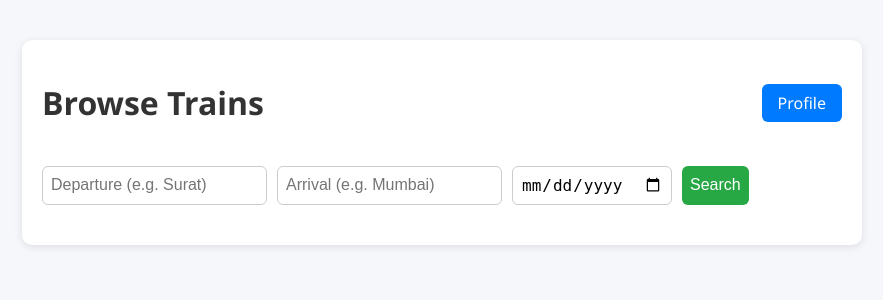
After one commit to Ujjval-dargar/TravelEase, a Flask app: page /browse_trains in a window 1280 px wide. The commit adds this page. Shown: the top 300 px of the page, without its empty margins (198-1081 px from the left). Run offline with Flask 3, Linux system fonts and the light colour scheme.

Commit message:
added browsing train + airplane (Ujjval + Jatin)

```diff
--- a/Deadline 4/Code/app.py
+++ b/Deadline 4/Code/app.py
@@ -1,5 +1,20 @@
 from flask import *
 import mysql.connector
+
+
+from datetime import datetime, time, timedelta
+
+
+def format_time_field(value):
+    if isinstance(value, (datetime, time)):
+        return value.strftime('%H:%M:%S')
+    elif isinstance(value, timedelta):
+        total_seconds = int(value.total_seconds())
+        hours, remainder = divmod(total_seconds, 3600)
+        minutes, seconds = divmod(remainder, 60)
+        return f"{hours:02}:{minutes:02}:{seconds:02}"
+    else:
+        return str(value)
 
 
 app = Flask(__name__)
@@ -11,9 +26,11 @@ db_config = {
     'database': 'TravelEase'
 }
 
+
 @app.route('/')
 def login_page():
     return render_template('login.html')
+
 
 @app.route('/signup', methods=['POST'])
 def signup():
@@ -49,25 +66,49 @@ def signin():
     data = request.get_json()
     email = data.get('email')
     password = data.get('password')
+    user_type = data.get('userType')  # customer | transport | agency | hotel
+
+    app.logger.debug(
+        f"Signin attempt: email={email!r}, user_type={user_type!r}")
+
+    # Map userType to table name, primary key field, and profile endpoint
+    table_map = {
+        'customer':  ('Customer',         'customer_id',    'profile'),
+        'transport': ('TransportProvider', 'provider_id',    'transport_profile'),
+        'agency':    ('TourismAgency',    'agency_id',      'agency_profile'),
+        'hotel':     ('HotelProvider',    'hotel_id',       'hotel_profile'),
+    }
+
+    if user_type not in table_map:
+        return jsonify({'success': False, 'error': 'Invalid user type'}), 400
+
+    table, pk_field, profile_endpoint = table_map[user_type]
 
     try:
         conn = mysql.connector.connect(**db_config)
         cursor = conn.cursor(dictionary=True)
-        cursor.execute(
-            "SELECT * FROM Customer WHERE email=%s AND password=%s",
-            (email, password)
-        )
+        query = f"SELECT * FROM {table} WHERE email=%s AND password=%s"
+        cursor.execute(query, (email, password))
         user = cursor.fetchone()
         cursor.close()
         conn.close()
 
-        if user:
-            # instead of returning JSON, redirect to profile page
-            return jsonify({'success': True, 'redirect': url_for('profile', user_id=user['customer_id'])})
+        if not user:
+            return jsonify({'success': False, 'error': 'Invalid credentials'}), 401
+
+        # Normalize param name: always use 'user_id' for the customer profile route
+        if user_type == 'customer':
+            redirect_url = url_for(profile_endpoint, user_id=user[pk_field])
         else:
-            return jsonify({'success': False, 'error': 'Invalid credentials'}), 401
+            redirect_url = url_for(profile_endpoint, **
+                                   {pk_field: user[pk_field]})
+
+        return jsonify({'success': True, 'redirect': redirect_url})
+
     except mysql.connector.Error as err:
-        return jsonify({'success': False, 'error': str(err)}), 500
+        app.logger.error(f"MySQL error on signin: {err}")
+        return jsonify({'success': False, 'error': 'Server error'}), 500
+
 
 @app.route('/profile')
 def profile():
@@ -124,6 +165,192 @@ def profile():
                            bookings=bookings)
 
 
+@app.route('/transport_profile')
+def transport_profile():
+    provider_id = request.args.get('provider_id', type=int)
+    print("hello")
+
+
+@app.route('/agency_profile')
+def agency_profile():
+    agency_id = request.args.get('agency_id', type=int)
+    # fetch from TourismAgency table...
+    # render templates/agency_profile.html
+    ...
+
+
+@app.route('/hotel_profile')
+def hotel_profile():
+    hotel_id = request.args.get('hotel_id', type=int)
+    # fetch from HotelProvider table...
+    # render templates/hotel_profile.html
+    ...
+
+
+@app.route('/browse_itinerary')
+def browse_itinerary():
+    return render_template('browse_itinerary.html')
+
+
+@app.route('/browse_trains')
+def browse_trains():
+    user_id = request.args.get('user_id', type=int)
+    return render_template('browse_trains.html',user_id=user_id)
+
+
+@app.route('/browse_airplanes')
+def browse_airplanes():
+    user_id = request.args.get('user_id', type=int)
+    return render_template('browse_airplanes.html',user_id=user_id)
+
+
+@app.route('/browse_hotels')
+def browse_hotels():
+    return render_template('browse_hotels.html')
+
+
+@app.route('/api/search_trains', methods=['POST'])
+def api_search_trains():
+
+    data = request.get_json()
+    dep_loc = data.get('departure_location')
+    arr_loc = data.get('arrival_location')
+    dep_date = data.get('departure_date')  # 'YYYY-MM-DD'
+
+    if not all([dep_loc, arr_loc, dep_date]):
+        return jsonify({'error': 'Missing fields'}), 400
+
+    try:
+        conn = mysql.connector.connect(**db_config)
+        cursor = conn.cursor(dictionary=True)
+        query = """
+            SELECT
+              train_id,
+              route_id,
+              trf_pkey,
+              price,
+              available_seats,
+              arrival_time,
+              arrival_date,
+              departure_time,
+              departure_date,
+              arrival_location,
+              departure_location,
+              name,
+              capacity,
+              provider_id,
+              TIMESTAMPDIFF(
+                MINUTE,
+                CONCAT(departure_date, ' ', departure_time),
+                CONCAT(arrival_date,   ' ', arrival_time)
+              ) AS travel_time_min
+            FROM T_Route_Follows
+            NATURAL JOIN TrainRoute
+            NATURAL JOIN Train
+            WHERE departure_date = %s
+              AND departure_location = %s
+              AND arrival_location   = %s
+        """
+        cursor.execute(query, (dep_date, dep_loc, arr_loc))
+        raw_results = cursor.fetchall()
+        cursor.close()
+        conn.close()
+
+        results = []
+        for row in raw_results:
+
+            # Later in your route when building the result:
+            results.append({
+                'train_id': row['train_id'],
+                'name': row['name'],
+                'departure_location': row['departure_location'],
+                'arrival_location': row['arrival_location'],
+                'departure_date': str(row['departure_date']),
+                'arrival_date': str(row['arrival_date']),
+                'departure_time': format_time_field(row['departure_time']),
+                'arrival_time': format_time_field(row['arrival_time']),
+                'travel_time_min': row['travel_time_min'],
+                'available_seats': row['available_seats'],
+                'price': row['price'],
+            })
+
+        return jsonify({'results': results})
+
+    except mysql.connector.Error as err:
+        app.logger.error(f"Train search error: {err}")
+        return jsonify({'error': 'Server error'}), 500
+
+
+@app.route('/api/search_airplanes', methods=['POST'])
+def api_search_airplanes():
+
+    data = request.get_json()
+    dep_loc = data.get('departure_location')
+    arr_loc = data.get('arrival_location')
+    dep_date = data.get('departure_date')  # 'YYYY-MM-DD'
+
+    if not all([dep_loc, arr_loc, dep_date]):
+        return jsonify({'error': 'Missing fields'}), 400
+
+    try:
+        conn = mysql.connector.connect(**db_config)
+        cursor = conn.cursor(dictionary=True)
+        query = """
+            SELECT
+              airplane_id,
+              route_id,
+              arf_pkey,
+              price,
+              available_seats,
+              arrival_time,
+              arrival_date,
+              departure_time,
+              departure_date,
+              arrival_location,
+              departure_location,
+              name,
+              capacity,
+              provider_id,
+              TIMESTAMPDIFF(
+                MINUTE,
+                CONCAT(departure_date, ' ', departure_time),
+                CONCAT(arrival_date,   ' ', arrival_time)
+              ) AS travel_time_min
+            FROM A_Route_Follows
+            NATURAL JOIN AirplaneRoute
+            NATURAL JOIN Airplane
+            WHERE departure_date = %s
+              AND departure_location = %s
+              AND arrival_location   = %s
+        """
+        cursor.execute(query, (dep_date, dep_loc, arr_loc))
+        raw_results = cursor.fetchall()
+        cursor.close()
+        conn.close()
+
+        results = []
+        for row in raw_results:
+
+            # Later in your route when building the result:
+            results.append({
+                'airplane_id': row['airplane_id'],
+                'name': row['name'],
+                'departure_location': row['departure_location'],
+                'arrival_location': row['arrival_location'],
+                'departure_date': str(row['departure_date']),
+                'arrival_date': str(row['arrival_date']),
+                'departure_time': format_time_field(row['departure_time']),
+                'arrival_time': format_time_field(row['arrival_time']),
+                'travel_time_min': row['travel_time_min'],
+                'available_seats': row['available_seats'],
+                'price': row['price'],
+            })
+
+        return jsonify({'results': results})
+
+    except mysql.connector.Error as err:
+        app.logger.error(f"Airplane search error: {err}")
+        return jsonify({'error': 'Server error'}), 500
 
 if __name__ == '__main__':
     app.run(debug=True)
--- /dev/null
+++ b/Deadline 4/Code/tempCodeRunnerFile.py
@@ -0,0 +1 @@
+browse_hotels.html
--- /dev/null
+++ b/Deadline 4/Code/templates/browse_trains.html
@@ -0,0 +1,148 @@
+<!DOCTYPE html>
+<html lang="en">
+<head>
+  <meta charset="UTF-8" />
+  <meta name="viewport" content="width=device-width, initial-scale=1.0"/>
+  <title>Browse Trains</title>
+  <style>
+    body {
+      font-family: 'Segoe UI', Tahoma, Geneva, Verdana, sans-serif;
+      margin: 40px;
+      background: #f5f7fa;
+    }
+    .container {
+      max-width: 800px;
+      margin: auto;
+      background: #fff;
+      padding: 20px;
+      border-radius: 10px;
+      box-shadow: 0 2px 8px rgba(0,0,0,0.1);
+    }
+    h1 {
+      text-align: center;
+      color: #333;
+    }
+    .top-bar {
+      display: flex;
+      justify-content: space-between;
+      align-items: center;
+      margin-bottom: 20px;
+    }
+    .btn-profile {
+      padding: 8px 16px;
+      background-color: #007bff;
+      color: white;
+      text-decoration: none;
+      border-radius: 6px;
+    }
+    .btn-profile:hover {
+      background-color: #0056b3;
+    }
+    form.search-form {
+      display: flex;
+      gap: 10px;
+      flex-wrap: wrap;
+      margin-bottom: 20px;
+    }
+    form.search-form input,
+    form.search-form button {
+      padding: 8px;
+      font-size: 1rem;
+      border: 1px solid #ccc;
+      border-radius: 6px;
+    }
+    form.search-form button {
+      background-color: #28a745;
+      color: white;
+      border: none;
+      cursor: pointer;
+    }
+    form.search-form button:hover {
+      background-color: #218838;
+    }
+    table {
+      width: 100%;
+      border-collapse: collapse;
+      margin-top: 10px;
+    }
+    th, td {
+      padding: 10px;
+      border: 1px solid #e0e0e0;
+      text-align: center;
+    }
+    th {
+      background: #f0f0f0;
+    }
+    .no-results {
+      text-align: center;
+      color: #888;
+      font-style: italic;
+    }
+  </style>
+</head>
+<body>
+  <div class="container">
+    <div class="top-bar">
+      <h1>Browse Trains</h1>
+      <a href="{{ url_for('profile') }}?user_id={{ user_id }}" class="btn-profile">Profile</a>
+    </div>
+
+    <form class="search-form" id="train-search-form">
+      <input type="text" id="departure_location" placeholder="Departure (e.g. Surat)" required />
+      <input type="text" id="arrival_location"   placeholder="Arrival (e.g. Mumbai)" required />
+      <input type="date" id="departure_date" required />
+      <button type="submit">Search</button>
+    </form>
+
+    <div id="results-container"></div>
+  </div>
+
+  <script>
+    document.getElementById('train-search-form').addEventListener('submit', async function(e) {
+      e.preventDefault();
+      const dep_loc = document.getElementById('departure_location').value;
+      const arr_loc = document.getElementById('arrival_location').value;
+      const dep_date = document.getElementById('departure_date').value;
+
+      const res = await fetch('/api/search_trains', {
+        method: 'POST',
+        headers: { 'Content-Type': 'application/json' },
+        body: JSON.stringify({ departure_location: dep_loc, arrival_location: arr_loc, departure_date: dep_date })
+      });
+      const data = await res.json();
+      const container = document.getElementById('results-container');
+      container.innerHTML = '';
+
+      if (data.error) {
+        container.innerHTML = `<p class="no-results">${data.error}</p>`;
+        return;
+      }
+      const trains = data.results;
+      if (!trains.length) {
+        container.innerHTML = `<p class="no-results">No trains found.</p>`;
+        return;
+      }
+
+      // Build table
+      let html = '<table><tr>'
+        + '<th>Train ID</th><th>Route</th><th>Train Name</th>'
+        + '<th>Departure</th><th>Arrival</th><th>Travel Time (min)</th>'
+        + '<th>Price</th>'
+        + '</tr>';
+      trains.forEach(t => {
+        html += `<tr>
+          <td>${t.train_id}</td>
+          <td>${t.departure_location} → ${t.arrival_location}</td>
+          <td>${t.name}</td>
+          <td>${t.departure_date} ${t.departure_time}</td>
+          <td>${t.arrival_date} ${t.arrival_time}</td>
+          <td>${t.travel_time_min}</td>
+          <td>${t.price}</td>
+        </tr>`;
+      });
+      html += '</table>';
+      container.innerHTML = html;
+    });
+  </script>
+</body>
+</html>
```
Also changed, not shown: Deadline 4/Code/static/login_script.js (+31 -34 lines), Deadline 4/Code/templates/browse_airplanes.html (added, +148 -0 lines), Deadline 4/Code/templates/browse_hotels.html (added, +10 -0 lines), Deadline 4/Code/templates/browse_itinerary.html (added, +10 -0 lines), Deadline 4/Code/templates/profile.html (+31 -0 lines).
